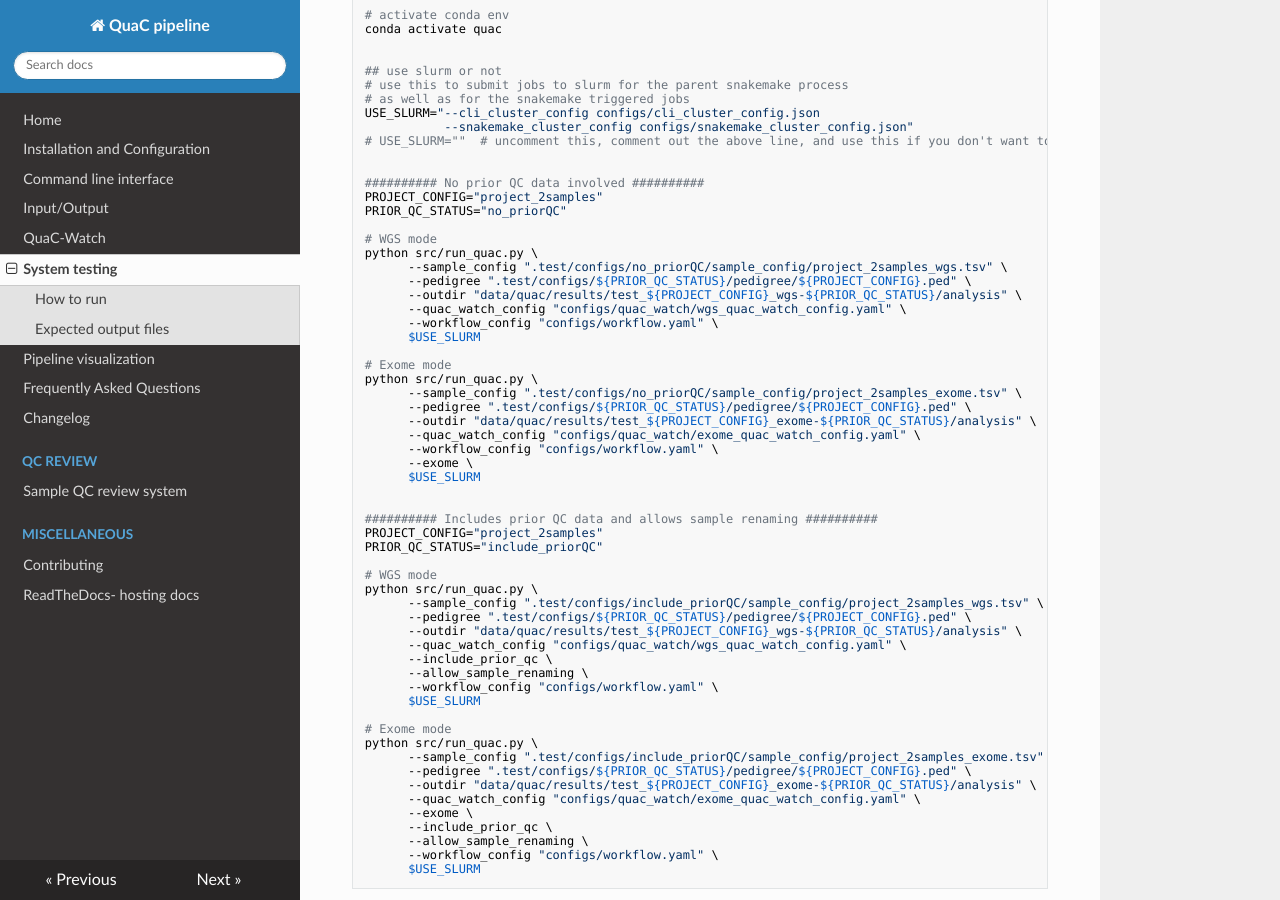
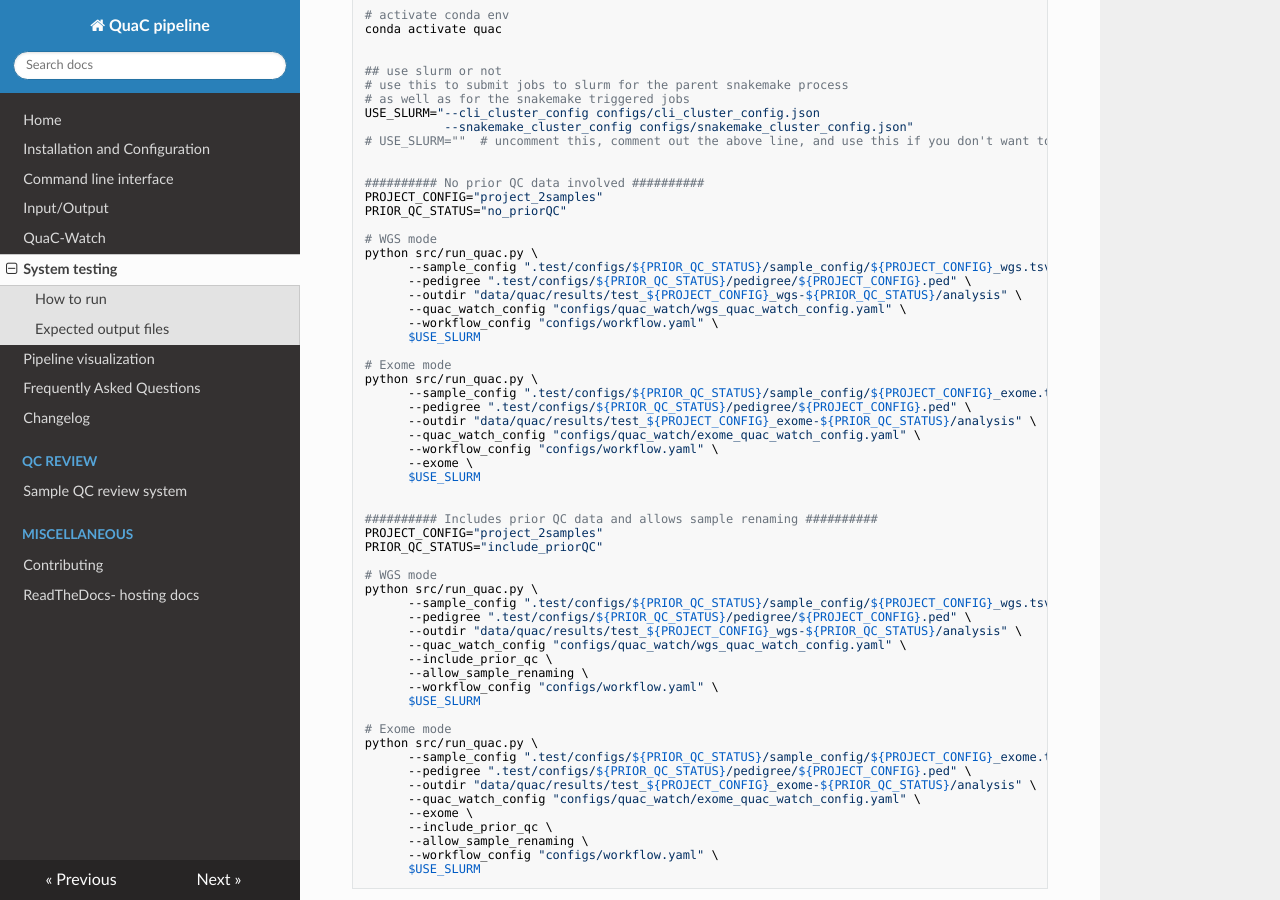
Before and after one commit to uab-cgds-worthey/quac, an MkDocs documentation site: the page built from docs/system_testing.md, in a window 1280 px wide and 900 px high, scrolled down 688 px. Built offline with MkDocs 1.6.1, drawn with Linux system fonts in a browser that asks for light colours; nearby versions of some CDN libraries.

Commit message:
uses variable

```diff
--- a/docs/system_testing.md
+++ b/docs/system_testing.md
@@ -42,7 +42,7 @@ PRIOR_QC_STATUS="no_priorQC"
 
 # WGS mode
 python src/run_quac.py \
-      --sample_config ".test/configs/no_priorQC/sample_config/project_2samples_wgs.tsv" \
+      --sample_config ".test/configs/${PRIOR_QC_STATUS}/sample_config/${PROJECT_CONFIG}_wgs.tsv" \
       --pedigree ".test/configs/${PRIOR_QC_STATUS}/pedigree/${PROJECT_CONFIG}.ped" \
       --outdir "data/quac/results/test_${PROJECT_CONFIG}_wgs-${PRIOR_QC_STATUS}/analysis" \
       --quac_watch_config "configs/quac_watch/wgs_quac_watch_config.yaml" \
@@ -51,7 +51,7 @@ python src/run_quac.py \
 
 # Exome mode
 python src/run_quac.py \
-      --sample_config ".test/configs/no_priorQC/sample_config/project_2samples_exome.tsv" \
+      --sample_config ".test/configs/${PRIOR_QC_STATUS}/sample_config/${PROJECT_CONFIG}_exome.tsv" \
       --pedigree ".test/configs/${PRIOR_QC_STATUS}/pedigree/${PROJECT_CONFIG}.ped" \
       --outdir "data/quac/results/test_${PROJECT_CONFIG}_exome-${PRIOR_QC_STATUS}/analysis" \
       --quac_watch_config "configs/quac_watch/exome_quac_watch_config.yaml" \
@@ -66,7 +66,7 @@ PRIOR_QC_STATUS="include_priorQC"
 
 # WGS mode
 python src/run_quac.py \
-      --sample_config ".test/configs/include_priorQC/sample_config/project_2samples_wgs.tsv" \
+      --sample_config ".test/configs/${PRIOR_QC_STATUS}/sample_config/${PROJECT_CONFIG}_wgs.tsv" \
       --pedigree ".test/configs/${PRIOR_QC_STATUS}/pedigree/${PROJECT_CONFIG}.ped" \
       --outdir "data/quac/results/test_${PROJECT_CONFIG}_wgs-${PRIOR_QC_STATUS}/analysis" \
       --quac_watch_config "configs/quac_watch/wgs_quac_watch_config.yaml" \
@@ -77,7 +77,7 @@ python src/run_quac.py \
 
 # Exome mode
 python src/run_quac.py \
-      --sample_config ".test/configs/include_priorQC/sample_config/project_2samples_exome.tsv" \
+      --sample_config ".test/configs/${PRIOR_QC_STATUS}/sample_config/${PROJECT_CONFIG}_exome.tsv" \
       --pedigree ".test/configs/${PRIOR_QC_STATUS}/pedigree/${PROJECT_CONFIG}.ped" \
       --outdir "data/quac/results/test_${PROJECT_CONFIG}_exome-${PRIOR_QC_STATUS}/analysis" \
       --quac_watch_config "configs/quac_watch/exome_quac_watch_config.yaml" \
```
